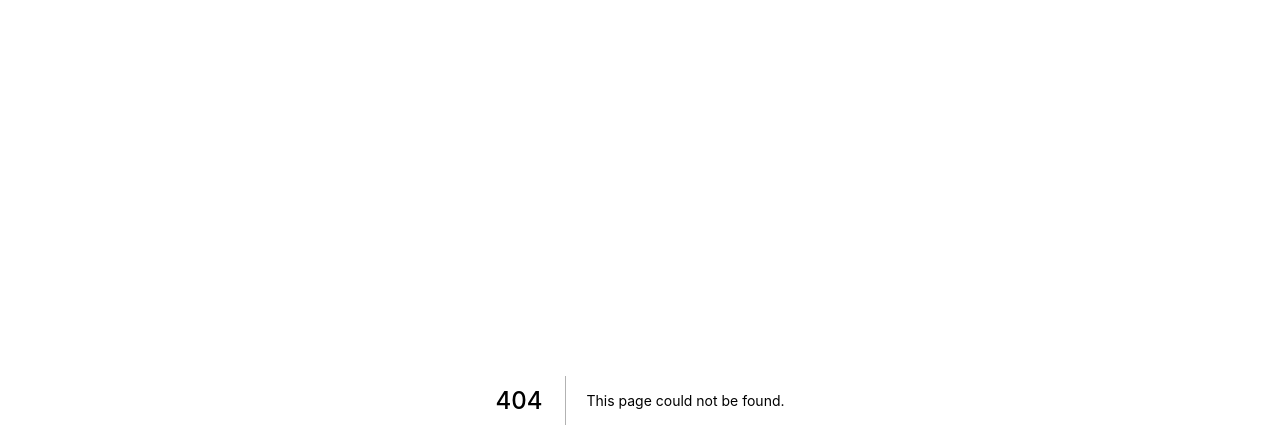
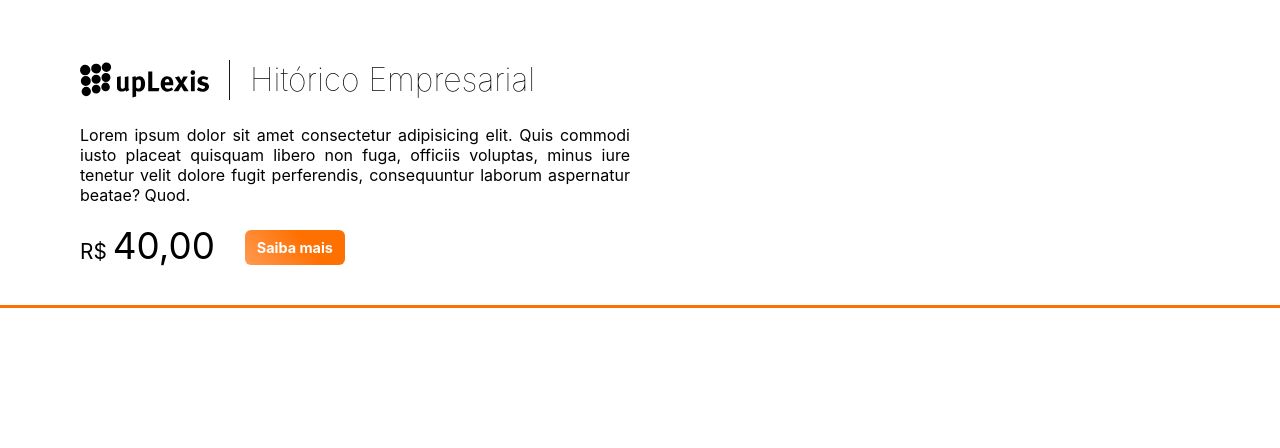
Before and after one commit to dmitritruf/lexis-next, a Next.js app in the folder client/: page /details in a window 1280 px wide. Before the commit this address had no page. Shown: the top 448 px of the page. Built offline with nearby package versions, Linux system fonts and the light colour scheme.

Commit message:
feat: create initial details page

```diff
--- /dev/null
+++ b/client/pages/details/index.tsx
@@ -0,0 +1,11 @@
+import { Carousel } from "../../components/Carousel";
+
+import styles from "./details.module.scss";
+
+export default function Details() : JSX.Element {
+  return (
+    <div className={ styles.detailsWrapper }>
+      <Carousel />
+    </div>
+  )
+}
```
Also changed, not shown: client/pages/details/details.module.scss (added).
